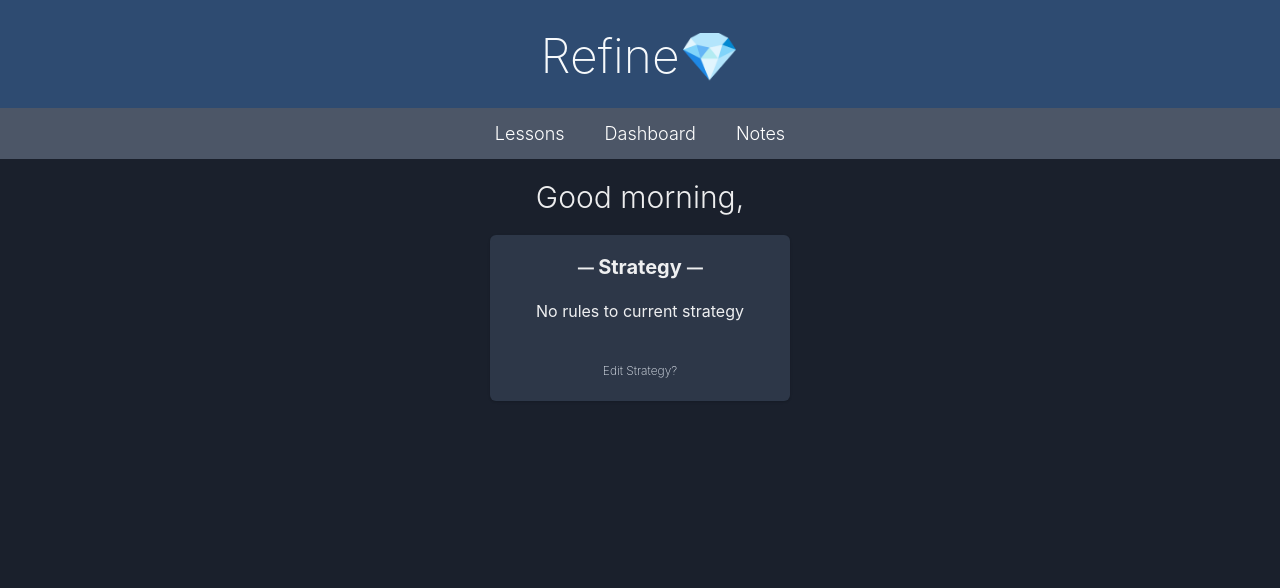
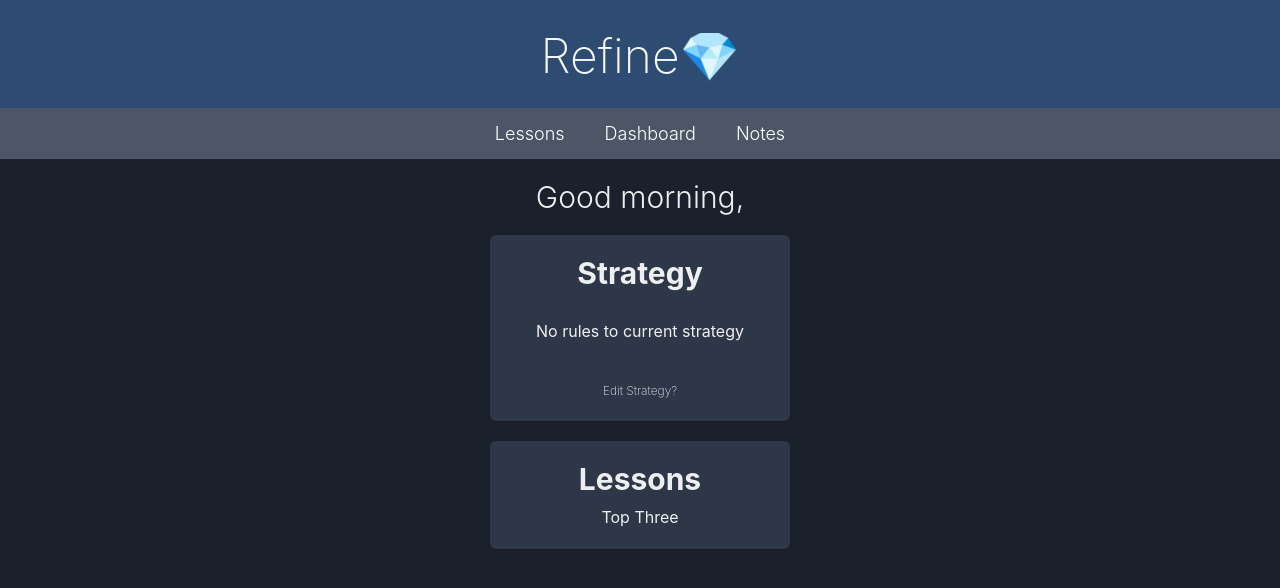
Before and after one commit to HansenJacobA/refine-v1, a Next.js app: page /home in a window 1280 px wide. Shown: the top 588 px of the page. Built offline with nearby package versions, Linux system fonts and the light colour scheme.

Commit message:
adds top three lessons ranking

```diff
--- /dev/null
+++ b/src/components/lessonCard/index.tsx
@@ -0,0 +1,36 @@
+import { Card, CardBody, Flex, Heading, Text } from "@chakra-ui/react";
+import { useState, useEffect } from "react";
+import { Profile } from "../../types";
+import { getProfile } from "../../utilities/profile";
+
+export default function LessonCard() {
+  const [profile, setProfile] = useState<Profile>({
+    topThreeLessons: [],
+  });
+
+  useEffect(() => {
+    const storedProfile = getProfile();
+    setProfile(storedProfile);
+  }, []);
+
+  return (
+    <Card w={300}>
+      <CardBody>
+        <Heading as="h3" size="lg" noOfLines={1} textAlign="center" pb={2}>
+          Lessons
+        </Heading>
+        <Text textAlign="center">Top Three</Text>
+        {profile.topThreeLessons.map(({ lesson }, index) => {
+          return (
+            <Flex key={index} gap={2}>
+              <Text fontWeight="bold">{index + 1}.</Text>
+              <Text fontWeight="light" w="90%">
+                {lesson}
+              </Text>
+            </Flex>
+          );
+        })}
+      </CardBody>
+    </Card>
+  );
+}
--- a/src/components/strategyCard/index.tsx
+++ b/src/components/strategyCard/index.tsx
@@ -29,8 +29,8 @@ export default function StrategyCard() {
   return (
     <Card w={300}>
       <CardBody textAlign="center">
-        <Heading as="h3" size="md" noOfLines={1} textAlign="center">
-          ⏤ Strategy ⏤
+        <Heading as="h3" size="lg" noOfLines={1} textAlign="center" pb={2}>
+          Strategy
         </Heading>
 
         {!profile?.strategy.rules.length && !editing ? (
--- a/src/pages/_app.tsx
+++ b/src/pages/_app.tsx
@@ -7,7 +7,7 @@ import { theme } from "../styles/theme";
 function App({ Component, pageProps }: AppProps) {
   return (
     <ChakraProvider theme={theme}>
-      {/* <Script src="/sw-register.js" /> */}
+      <Script src="/sw-register.js" />
       <Component {...pageProps} />
     </ChakraProvider>
   );
--- a/src/pages/home/index.tsx
+++ b/src/pages/home/index.tsx
@@ -2,6 +2,7 @@ import { Flex } from "@chakra-ui/react";
 import Template from "../../components/template";
 import StrategyCard from "../../components/strategyCard";
 import Greeting from "../../components/greeting";
+import LessonCard from "../../components/lessonCard";
 
 export default function Home() {
   return (
@@ -9,6 +10,7 @@ export default function Home() {
       <Template />
       <Greeting />
       <StrategyCard />
+      <LessonCard />
     </Flex>
   );
 }
--- a/src/types/index.ts
+++ b/src/types/index.ts
@@ -32,4 +32,5 @@ export interface Profile {
   strategiesUsedPercentage?: number;
   notes?: string[];
   lessons?: Lesson[];
+  topThreeLessons?: Lesson[];
 }
--- a/src/utilities/profile/index.ts
+++ b/src/utilities/profile/index.ts
@@ -8,6 +8,7 @@ export const templateProfile: Profile = {
   strategiesUsedPercentage: 1.0, // (prev av + curr av) / 2
   notes: [],
   lessons: [],
+  topThreeLessons: [],
 };
 
 export const getProfile = (): Profile => {
```
Also changed, not shown: src/components/lessons/index.tsx (+6 -3 lines), src/utilities/lessons/index.ts (+12 -2 lines).
